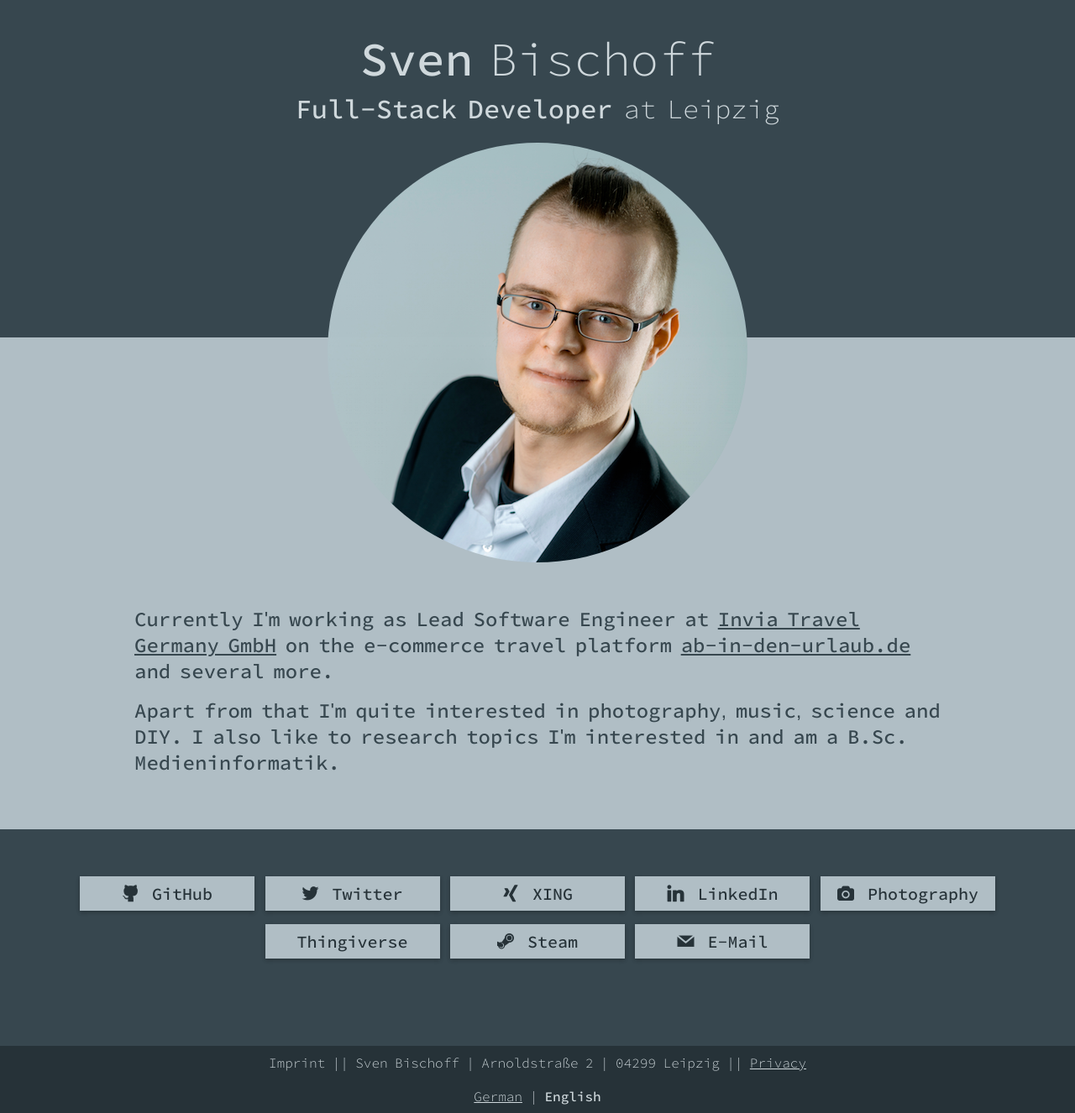
After one commit to medienlampe/bischoff.media, a PHP site: page /english.html in a window 1280 px wide. The commit adds this page. Shown: the whole page at 84% size. Run offline with PHP 8.4, Linux system fonts and the light colour scheme.

Commit message:
Adds english translation.

```diff
--- a/assets/css/style.min.css
+++ b/assets/css/style.min.css
@@ -1 +1 @@
-body,html{height:100vh}body{display:flex;flex-direction:column;font-family:'Source Code Pro2',Arial,sans-serif;font-weight:300;text-align:center;word-spacing:.25rem;background:#37474f;color:#cfd8dc;margin:0}main{padding-bottom:3rem;flex:1}a,a:active,a:visited{color:inherit}img.u-photo{height:auto;max-width:90vw;border-radius:100%}img.codewars{margin:1rem 0}h1,h2,h3{font-weight:inherit;line-height:1em;margin:.75em 0}a.external,strong{font-weight:500}h1{font-size:3.5rem;margin-bottom:0}h2,h3{font-size:2rem}h2{margin-top:1rem}h3{margin:1em}footer{line-height:2.5em;font-size:1rem;background:#263238}a.external{display:inline-block;font-size:1.25rem;text-decoration:none;background:#b0bec5;color:#263238;box-shadow:0 .125rem .3rem 0 rgba(0,0,0,.16),0 .125rem .3rem 0 rgba(0,0,0,.12);width:12rem;margin:.5rem .125rem;padding:.5rem;transition:background-color 125ms linear}a.external:focus{outline:#37474f solid .125rem;outline-offset:-.25rem}a.external:active,a.external:hover{background:#fefefe}a.external span.socicon{margin-right:1rem}.hidden{display:none;visibility:hidden}#welcome{color:#37474f;font-weight:400;font-size:1.5rem;background:#b0bec5;margin-top:-17rem;padding:19rem 0 3rem}#welcome p{text-align:left;max-width:60rem;margin:1rem auto;padding:0 2rem}#linked-profiles{padding:3rem 0}
+body,html{height:100vh}body{display:flex;flex-direction:column;font-family:'Source Code Pro2',Arial,sans-serif;font-weight:300;text-align:center;word-spacing:.25rem;background:#37474f;color:#cfd8dc;margin:0}main{padding-bottom:3rem;flex:1}a,a:active,a:visited{color:inherit}img.u-photo{height:auto;max-width:90vw;border-radius:100%}img.codewars{margin:1rem 0}h1,h2,h3{font-weight:inherit;line-height:1em;margin:.75em 0}a.external,strong{font-weight:500}h1{font-size:3.5rem;margin-bottom:0}h2,h3{font-size:2rem}h2{margin-top:1rem}h3{margin:1em}footer{line-height:2.5em;font-size:1rem;background:#263238}a.external{display:inline-block;font-size:1.25rem;text-decoration:none;background:#b0bec5;color:#263238;box-shadow:0 .125rem .3rem 0 rgba(0,0,0,.16),0 .125rem .3rem 0 rgba(0,0,0,.12);width:12rem;margin:.5rem .125rem;padding:.5rem;transition:background-color 125ms linear}a.external:focus{outline:#37474f solid .125rem;outline-offset:-.25rem}a.external:active,a.external:hover{background:#fefefe}a.external span.socicon{margin-right:1rem}.hidden{display:none;visibility:hidden}.visually-hidden{position:absolute;width:1px;height:1px;overflow:hidden;clip:rect(1px,1px,1px,1px)}#welcome{color:#37474f;font-weight:400;font-size:1.5rem;background:#b0bec5;margin-top:-17rem;padding:19rem 0 3rem}#welcome p{text-align:left;max-width:60rem;margin:1rem auto;padding:0 2rem}#linked-profiles{padding:3rem 0}
--- /dev/null
+++ b/english.html
@@ -0,0 +1,79 @@
+<!DOCTYPE html>
+<html lang="en" data-version="##VersionHash##">
+<head>
+  <meta charset="utf-8">
+  <meta name="viewport" content="width=device-width, initial-scale=1.0">
+  <base href="https://bischoff.media/">
+  <link rel="stylesheet" href="./assets/css/fonts.min.css" media="none" onload="if(media!='all')media='all'">
+  <noscript><link rel="stylesheet" href="./assets/css/fonts.min.css"></noscript>
+  <link rel="stylesheet" href="./assets/css/style.min.css" media="none" onload="if(media!='all')media='all'">
+  <noscript><link rel="stylesheet" href="./assets/css/style.min.css"></noscript>
+  <link rel="author" href="./humans.txt">
+  <meta name="description" content="The personal web profile of the full-stack developer Sven Bischoff including profile links for GitHub, Twitter, Facebook, Steam, XING and LinkedIn.">
+  <link rel="authorization_endpoint" href="https://indieauth.com/auth">
+  <title>Sven Bischoff | Full-Stack Developer</title>
+  <meta name="theme-color" content="#37474f"/>
+  <link rel="manifest" href="manifest.json">
+</head>
+<body>
+  <!--<a href="#main">Zum Hauptinhalt springen</a>-->
+  <main id="main" class="h-card">
+    <h1 class="p-name"><strong>Sven</strong> Bischoff</h1>
+    <h2 class="p-note"><strong>Full-Stack Developer</strong> at Leipzig</h2>
+
+    <img class="u-photo" alt="Photo of Sven Bischoff" src="./assets/img/sb.png" title="Sven Bischoff" />
+    <section id="welcome">
+    <a href="https://bischoff.media" rel="me noopener noreferrer" class="u-url hidden">https://bischoff.media</a>
+      <p>
+        Currently I'm working as Lead Software Engineer at <a href="https://www.invia.de" rel="noopener noreferrer">Invia Travel Germany GmbH</a> on the e-commerce travel platform <a href="https://www.ab-in-den-urlaub.de" rel="noopener noreferrer"
+>ab-in-den-urlaub.de</a> and several more.
+      </p>
+      <p>
+        Apart from that I'm quite interested in photography, music, science and DIY. I also like to research topics I'm interested in and am a <span class="p-honorific-suffix"><strong>B.Sc.</strong> Medieninformatik</span>.
+      </p>
+    </section>
+    <section id="linked-profiles">
+      <!--<h3>Informationen, Interessen und Kontakt</h3>
+      <div>
+        <a href="https://multigeneris.org" class="external" rel="me noopener noreferrer"><span class="socicon blog"></span>Blog</a>
+        <a href="https://svenbischoff.de" class="external" rel="me noopener noreferrer"><span class="socicon vita"></span>Lebenslauf</a>
+      </div>
+      <div>
+        <a href="https://500px.com/medienlampe" class="external" rel="me noopener noreferrer"><span class="socicon fivehundredpx"></span>500px</a>
+        <a href="https://www.last.fm/de/user/MultiGeneris" class="external" rel="me noopener noreferrer"><span class="socicon lastfm"></span>LastFM</a>-->
+        <a href="https://github.com/medienlampe" class="external" rel="me noopener noreferrer"><span class="socicon github"></span>GitHub</a>
+        <a href="https://twitter.com/TheTalesOfImmo" class="external" rel="me noopener noreferrer"><span class="socicon twitter"></span>Twitter</a>
+        <!--<a href="https://www.facebook.com/sven.bischoff.393" class="external" rel="me noopener noreferrer"><span class="socicon facebook"></span>Facebook</a>-->
+        <a href="https://www.xing.com/profile/Sven_Bischoff10" class="external" rel="me noopener noreferrer"><span class="socicon xing"></span>XING</a>
+        <a href="https://de.linkedin.com/in/svenbischoff" class="external" rel="me noopener noreferrer"><span class="socicon linkedin"></span>LinkedIn</a>
+        <a href="https://bischoff.photo" class="external" rel="me noopener noreferrer"><span class="socicon photo left"></span>Photography</a>
+        <a href="https://www.thingiverse.com/medienlampe" class="external" rel="me noopener noreferrer">Thingiverse</a>
+        <a href="https://steamcommunity.com/id/multigeneris" class="external" rel="me noopener noreferrer"><span class="socicon steam left"></span>Steam</a>
+        <a href="mailto:info@bischoff.media?subject=Contact" class="u-email external" rel="me noopener noreferrer"><span class="socicon mail"></span>E-Mail</a>
+      <!--<a href="https://www.codewars.com/r/4b3VFg">
+  <img class="codewars" src="https://www.codewars.com/users/medienlampe/badges/small" alt="Sven Bischoff auf codewars" />
+      </a>-->
+    </section>
+  </main>
+  <footer>
+    <div class="legal">
+      Imprint || Sven Bischoff | Arnoldstraße 2 | 04299 Leipzig || <a href="https://legal.bischoff.media">Privacy</a>
+    </div>
+    <div class="language">
+      <a href="./"><span class="visually-hidden">Switch language to </span>German</a> | <strong><span class="visually-hidden">Current language: </span>English</strong>
+    </div>
+  </footer>
+  <script>
+    if (navigator.serviceWorker
+      && navigator.serviceWorker.register
+      && !navigator.serviceWorker.controller
+    ) {
+      navigator.serviceWorker.register('sw.js', {
+        scope: './'
+      })/*.then(function(reg) {
+        console.log('Service worker has been registered for scope:'+ reg.scope);
+      })*/;
+    }
+  </script>
+  </body>
+</html>
```
Also changed, not shown: assets/css/style.css (+8 -0 lines), index.html (+6 -1 lines).
